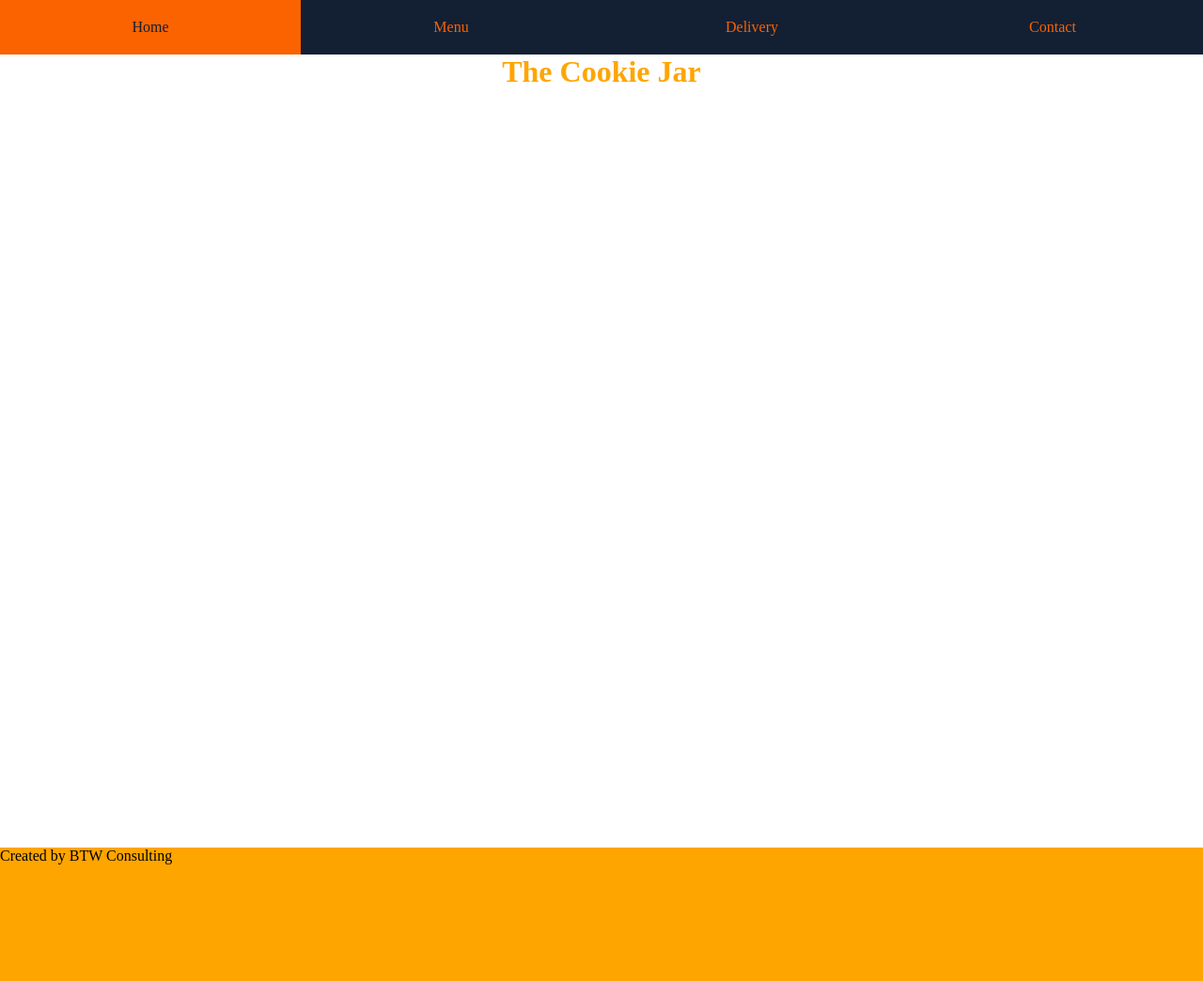
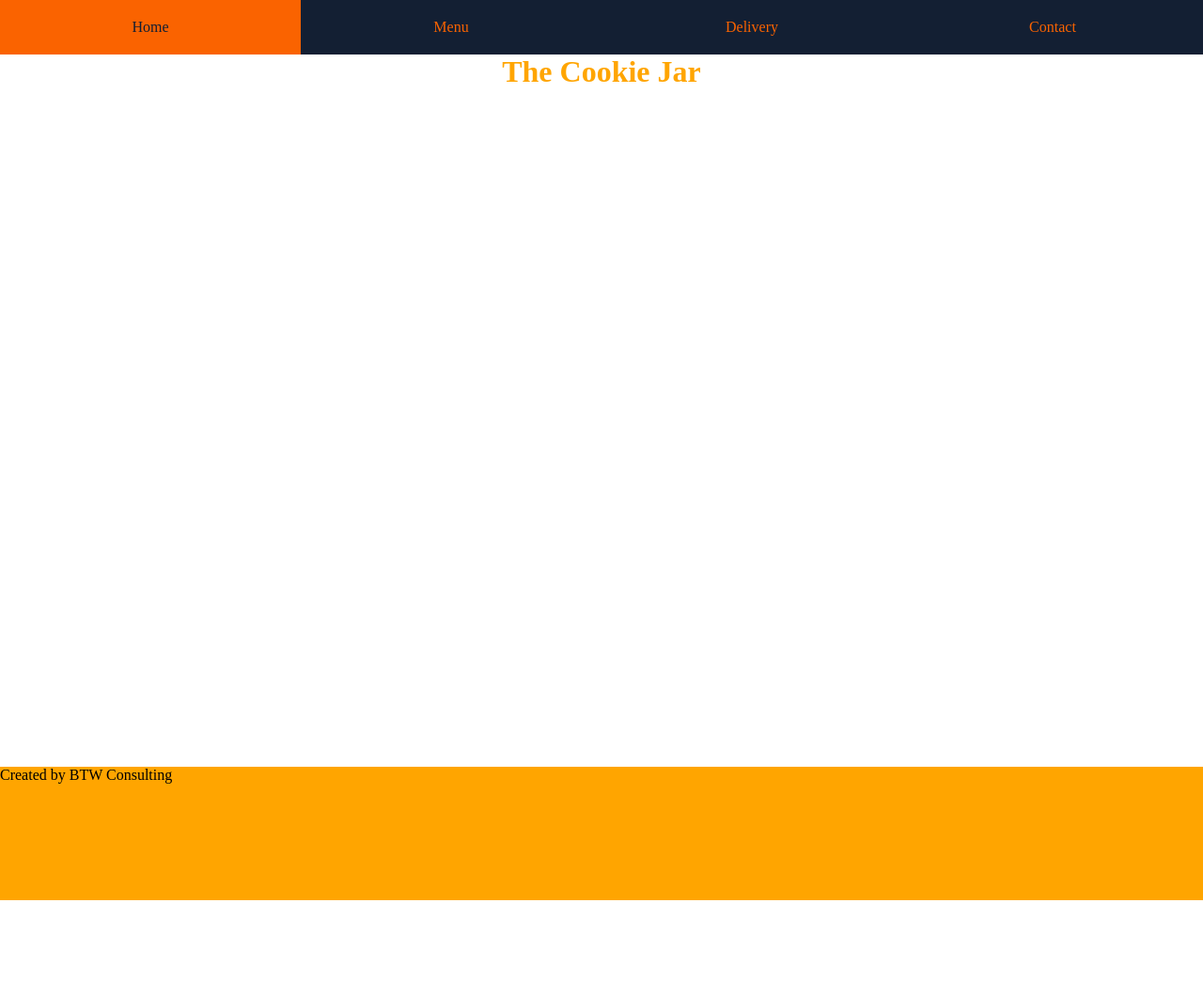
Before and after one commit to burn123/BTW250Final, a Jekyll site: the page built from index.html, in a window 1280 px wide. Shown: the whole page at 94% size. Built offline with Jekyll 4.4.1, drawn with Linux system fonts in a browser that asks for light colours; after the commit the page ends 958 px from its top, so only the background shows below that.

Commit message:
more stuff

```diff
--- a/_layouts/default.html
+++ b/_layouts/default.html
@@ -24,11 +24,12 @@
             --><li><a href="contact">Contact</a></li>
         </ul>
     </nav>
-    <h1 class="title">{{ page.header_text }}</h1>
 
     <div class="container">
-        {{ content }}
+        <h1 class="title">{{ page.header_text }}</h1>
+            {{ content }}
     </div>
+
     <footer>
       <div>Created by BTW Consulting</div>
     </footer>
--- a/css/main.scss
+++ b/css/main.scss
@@ -28,6 +28,7 @@
         width: 25%;
         background-color: #131F33;
         color: #FA6300;
+        transition:.5s;
         &:hover {
             color: #131F33;
             background-color: #FA6300;
@@ -65,7 +66,7 @@
 .container {
     min-height: 100%;
     /* equal to negative footer height plus positive nav height*/
-    margin-bottom: -93px;
+    margin-bottom: -$footer-height;
     &:after {
         content: "";
         display: block;
--- a/dist/main.css
+++ b/dist/main.css
@@ -19,7 +19,8 @@
     display: inline-block;
     width: 25%;
     background-color: #131F33;
-    color: #FA6300; }
+    color: #FA6300;
+    transition: .5s; }
     #main-nav li:hover {
       color: #131F33;
       background-color: #FA6300; }
@@ -43,7 +44,7 @@
 .container {
   min-height: 100%;
   /* equal to negative footer height plus positive nav height*/
-  margin-bottom: -93px; }
+  margin-bottom: -142px; }
   .container:after {
     content: "";
     display: block; }
```
Also changed, not shown: gulpfile.js (+8 -5 lines).
